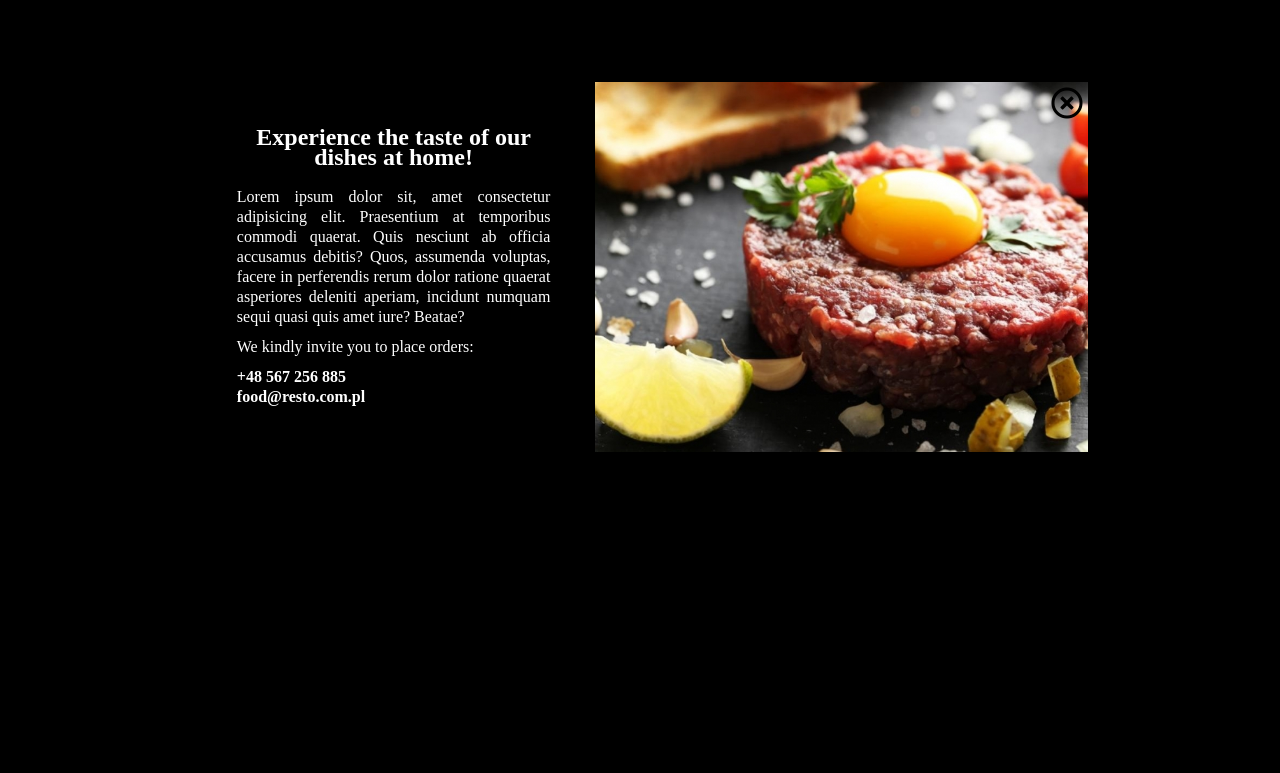
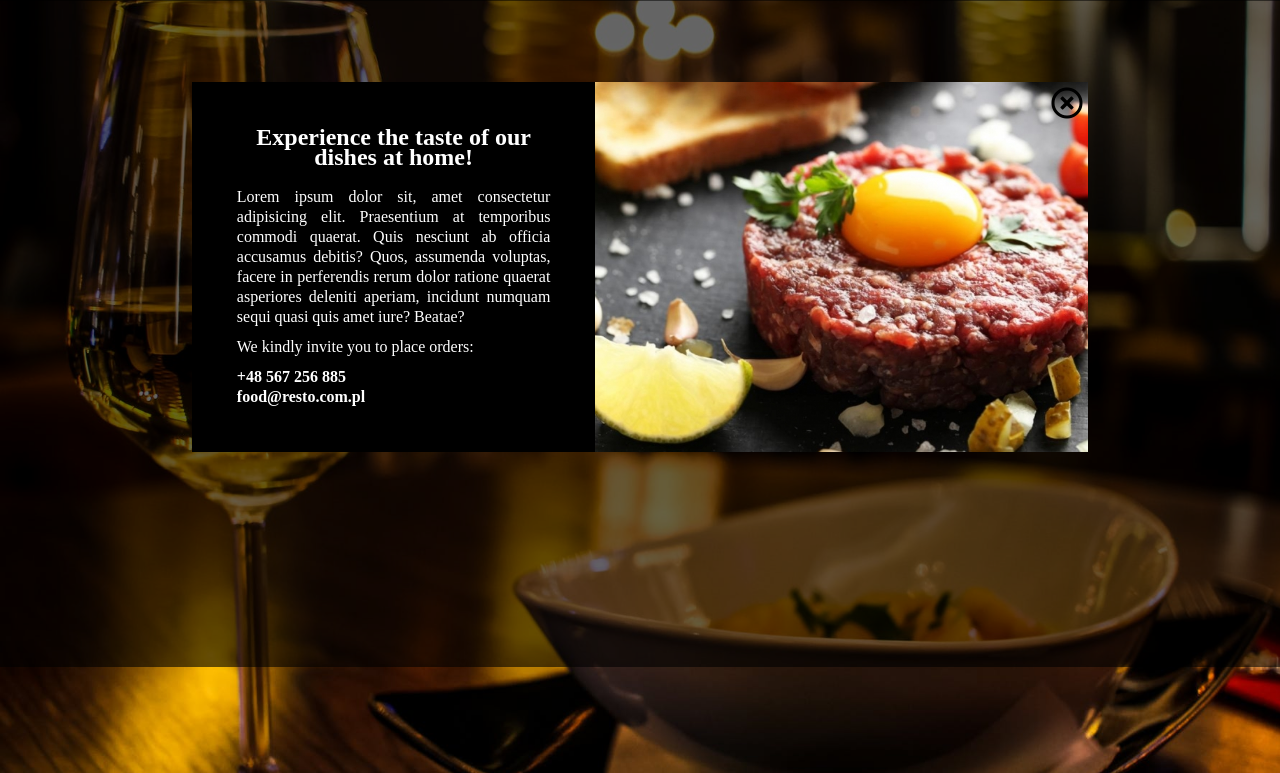
Before and after one commit to MakarCodes/Resto_website, a plain HTML site: page index.html in a window 1280 px wide. Shown: the part 133-906 px from the top of the page. Drawn offline with nearby package versions, Linux system fonts and the light colour scheme; the site is published under a folder, as on GitHub Pages, so addresses that start at the root find nothing.

Commit message:
fixed url path to images as backgrounds

```diff
--- a/stylesSCSS/styles.scss
+++ b/stylesSCSS/styles.scss
@@ -88,7 +88,7 @@ header {
     }
 
     .main-banner {
-        background: url('/images/restaurant-in.jpeg') no-repeat;
+        background: url('../images/restaurant-in.jpeg') no-repeat;
         background-size: cover;
         width: 100%;
         height: 900px;
```
Also changed, not shown: stylesSCSS/styles.css, 1 other file.
